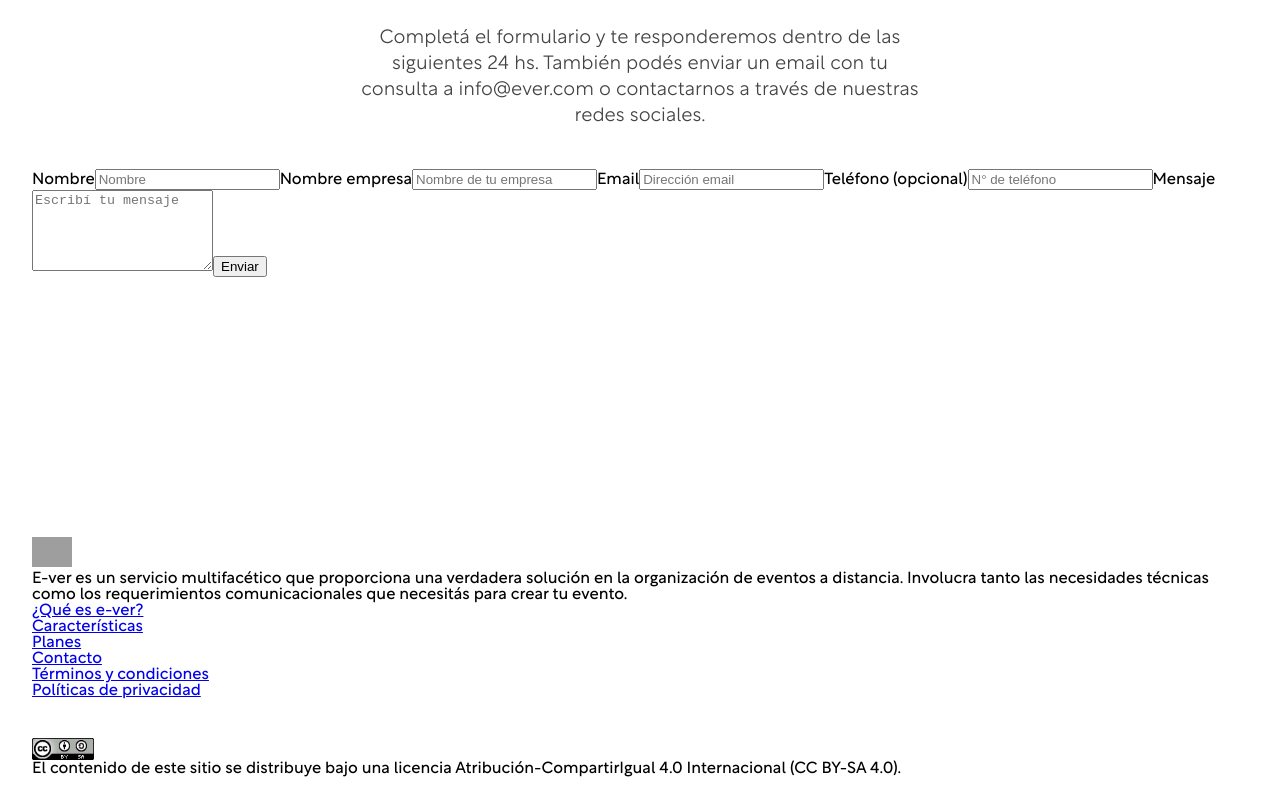
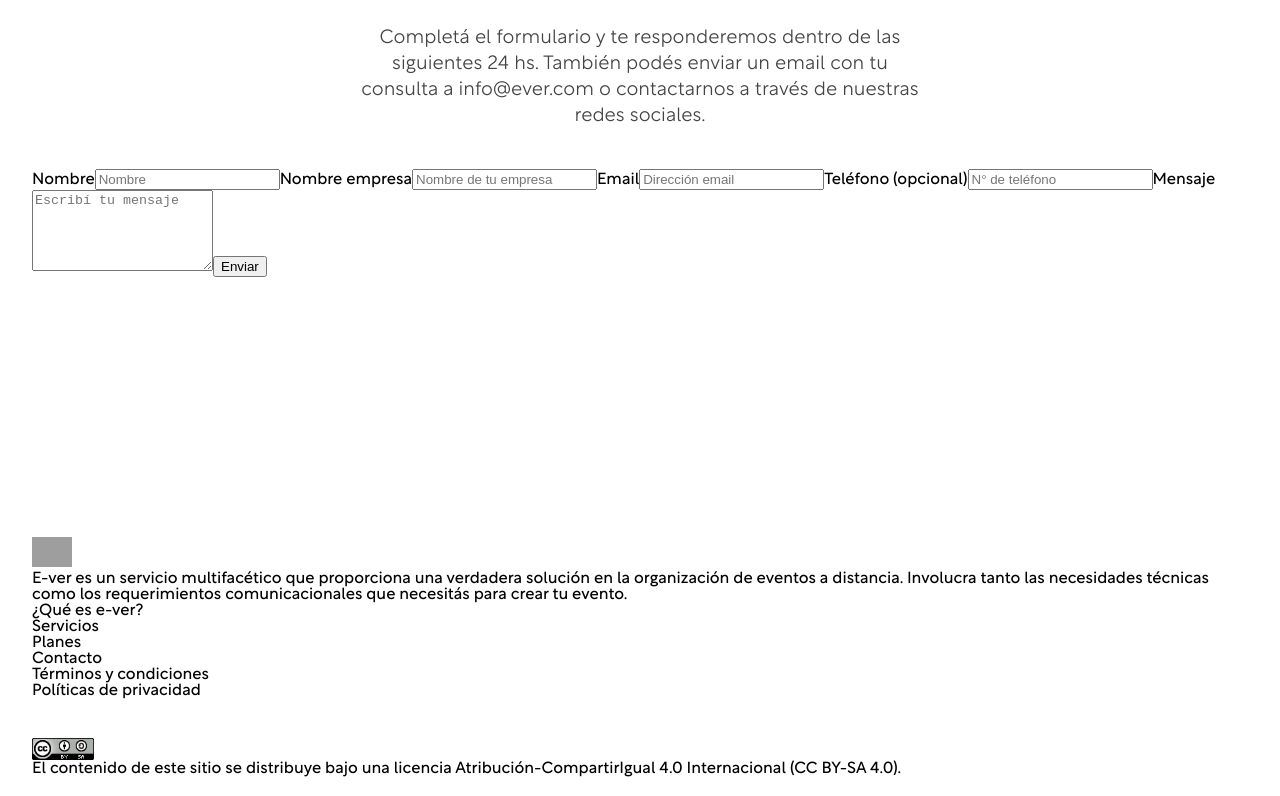
Before and after one commit to nayracoop/e-ver-landing, a React (Create React App) app: page /home in a window 1280 px wide. Shown: the part 6606-7402 px from the top of the page. Built offline with nearby package versions, Linux system fonts and the light colour scheme; grey boxes are pictures that could not be loaded.

Commit message:
footer nav functionality

```diff
--- a/src/components/sections/Footer.js
+++ b/src/components/sections/Footer.js
@@ -156,7 +156,7 @@ const Footer = (props) => {
                         <Text>{props.text}</Text>
                     </LeftBlock>
                     <RightBlock>
-                        <FooterNavbar />
+                        <FooterNavbar navItems={props.navItems} />
                     </RightBlock>
                 </FooterWrapper>
             </FooterContainer>
--- a/src/components/snippets/FooterNav.js
+++ b/src/components/snippets/FooterNav.js
@@ -1,8 +1,6 @@
 import React from 'react'
 import styled from 'styled-components'
-import { Link } from "react-router-dom"
-import { ReactComponent as Logo } from '../../assets/img/logo.svg'
-import Button from '../snippets/Button'
+import { Link } from "react-scroll"
 
 const NavbarContainer = styled.div`
     background: transparent;
@@ -68,18 +66,25 @@ const FooterNav = (props) => {
             <NavBarWrapper>
                 <Nav>
                     <Menu className="menu">
-                        <NavItem>
-                            <NavLink to='/#que-es-ever'>¿Qué es e-ver?</NavLink>
-                        </NavItem>
-                        <NavItem>
-                            <NavLink to='/#caracteristicas'>Características</NavLink>
-                        </NavItem>
-                        <NavItem>
-                            <NavLink to='/#planes'>Planes</NavLink>
-                        </NavItem>
-                        <NavItem>
-                            <NavLink to='/#contacto'>Contacto</NavLink>
-                        </NavItem>
+
+                        {
+                            Object.entries(props.navItems).map((navItem, key) => {
+                                return (
+                                    <NavItem key={key}>
+                                        <NavLink
+                                            activeClass="active"
+                                            to={navItem[1].slug}
+                                            spy={true}
+                                            smooth={true}
+                                            offset={-70}
+                                            duration={500}
+                                            delay={100}>
+                                            {navItem[1].navText}
+                                        </NavLink>
+                                    </NavItem>
+                                )
+                            })
+                        }
                         <Menu>
                             <NavItem>
                                 <NavLink to='/#terminos-y-condiciones'>Términos y condiciones</NavLink>
--- a/src/components/templates/Home.js
+++ b/src/components/templates/Home.js
@@ -54,6 +54,7 @@ const Home = (props) => {
             </Element>
 
             <Footer
+                navItems={content.sections}
                 text={content.sections.footer.text}
                 imgHeight={content.sections.footer.imgHeight}
                 imgSrc={content.sections.footer.imgSrc}
```
